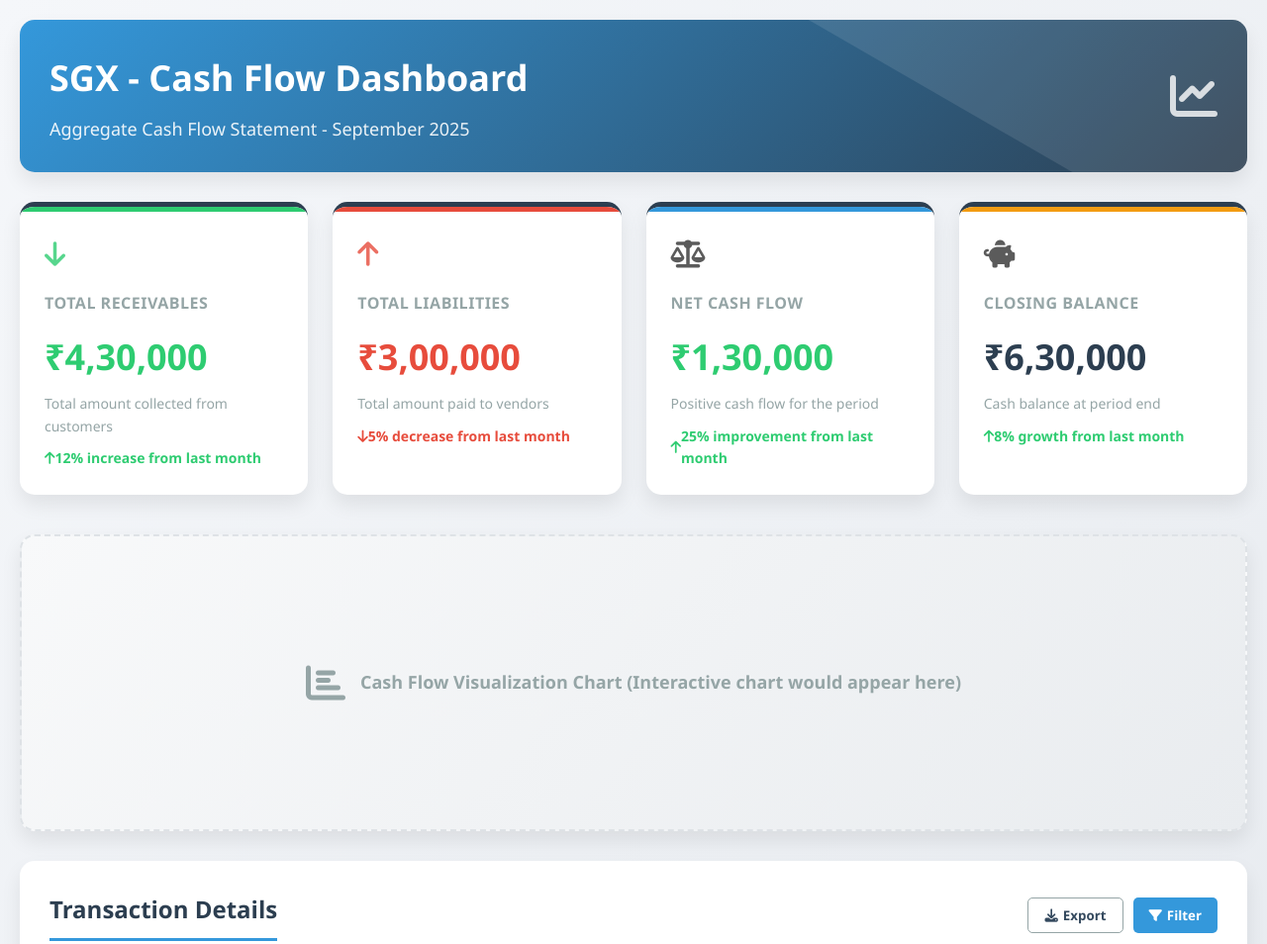
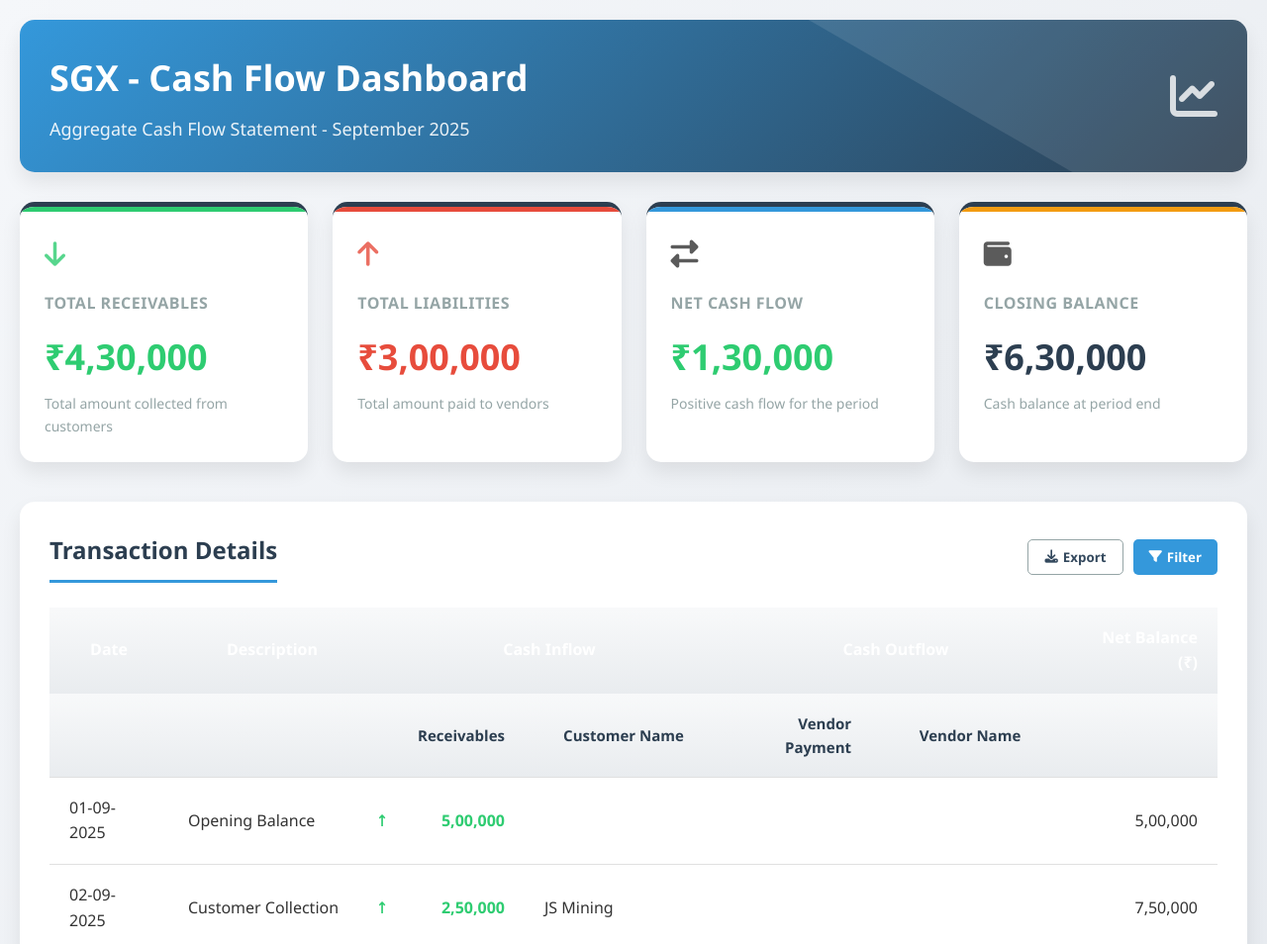
Before and after one commit to WillpackPrasanta/Cash_flow_Dashbaord, a plain HTML site: page index.html in a window 1280 px wide. Shown: the top 954 px of the page at 99% size. Drawn offline with Linux system fonts and the light colour scheme.

Commit message:
Update index.html

```diff
--- a/index.html
+++ b/index.html
@@ -335,6 +335,8 @@
         .header-group th {
             color: white;
             border-bottom: none;
+            font-weight: bold;
+            font-size: 16px;
         }
 
         @media (max-width: 1024px) {
@@ -383,24 +385,6 @@
         .card-value {
             animation: countUp 1s ease-out;
         }
-
-        /* Chart placeholder */
-        .chart-container {
-            background: white;
-            border-radius: 15px;
-            padding: 25px;
-            box-shadow: var(--card-shadow);
-            margin-bottom: 30px;
-            height: 300px;
-            display: flex;
-            align-items: center;
-            justify-content: center;
-            background: linear-gradient(135deg, #f8f9fa 0%, #e9ecef 100%);
-            border: 2px dashed #dee2e6;
-            color: var(--gray);
-            font-size: 18px;
-            font-weight: 600;
-        }
     </style>
 </head>
 <body>
@@ -425,9 +409,6 @@
                 <div class="card-title">Total Receivables</div>
                 <div class="card-value positive">₹4,30,000</div>
                 <div class="card-description">Total amount collected from customers</div>
-                <div class="card-trend trend-up">
-                    <i class="fas fa-arrow-up"></i> 12% increase from last month
-                </div>
             </div>
             <div class="summary-card">
                 <div class="card-icon">
@@ -436,45 +417,31 @@
                 <div class="card-title">Total Liabilities</div>
                 <div class="card-value negative">₹3,00,000</div>
                 <div class="card-description">Total amount paid to vendors</div>
-                <div class="card-trend trend-down">
-                    <i class="fas fa-arrow-down"></i> 5% decrease from last month
-                </div>
             </div>
             <div class="summary-card">
                 <div class="card-icon">
-                    <i class="fas fa-balance-scale"></i>
+                    <i class="fas fa-exchange-alt"></i>
                 </div>
                 <div class="card-title">Net Cash Flow</div>
                 <div class="card-value positive">₹1,30,000</div>
                 <div class="card-description">Positive cash flow for the period</div>
-                <div class="card-trend trend-up">
-                    <i class="fas fa-arrow-up"></i> 25% improvement from last month
-                </div>
             </div>
             <div class="summary-card">
                 <div class="card-icon">
-                    <i class="fas fa-piggy-bank"></i>
+                    <i class="fas fa-wallet"></i>
                 </div>
                 <div class="card-title">Closing Balance</div>
                 <div class="card-value neutral">₹6,30,000</div>
                 <div class="card-description">Cash balance at period end</div>
-                <div class="card-trend trend-up">
-                    <i class="fas fa-arrow-up"></i> 8% growth from last month
-                </div>
             </div>
-        </div>
-
-        <div class="chart-container">
-            <i class="fas fa-chart-bar" style="font-size: 40px; margin-right: 15px;"></i>
-            Cash Flow Visualization Chart (Interactive chart would appear here)
         </div>
 
         <div class="transaction-section">
             <div class="section-header">
                 <div class="section-title">Transaction Details</div>
                 <div class="section-actions">
-                    <button class="btn btn-outline"><i class="fas fa-download"></i> Export</button>
-                    <button class="btn btn-primary"><i class="fas fa-filter"></i> Filter</button>
+                    <button class="btn btn-outline" id="exportBtn"><i class="fas fa-download"></i> Export</button>
+                    <button class="btn btn-primary" id="filterBtn"><i class="fas fa-filter"></i> Filter</button>
                 </div>
             </div>
             <table>
@@ -584,6 +551,15 @@
                     }, 30);
                 }, 500);
             });
+
+            // Button actions
+            document.getElementById('exportBtn').addEventListener('click', function() {
+                alert('Export functionality would be implemented here. Data would be downloaded as CSV or Excel file.');
+            });
+
+            document.getElementById('filterBtn').addEventListener('click', function() {
+                alert('Filter functionality would be implemented here. You could filter by date range, amount, or transaction type.');
+            });
         });
     </script>
 </body>
```
